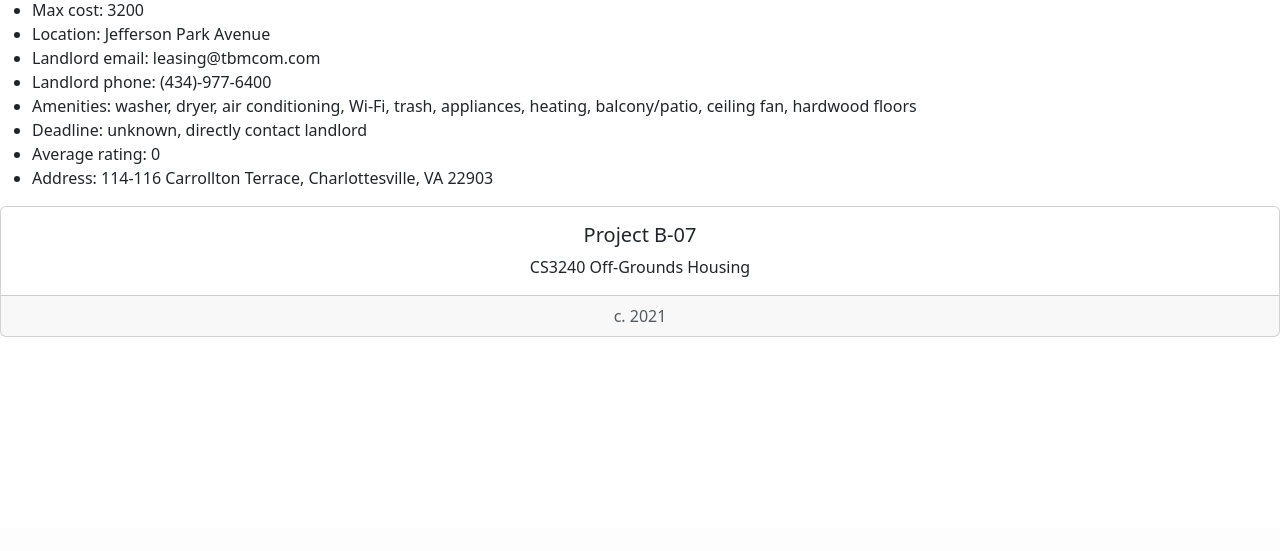
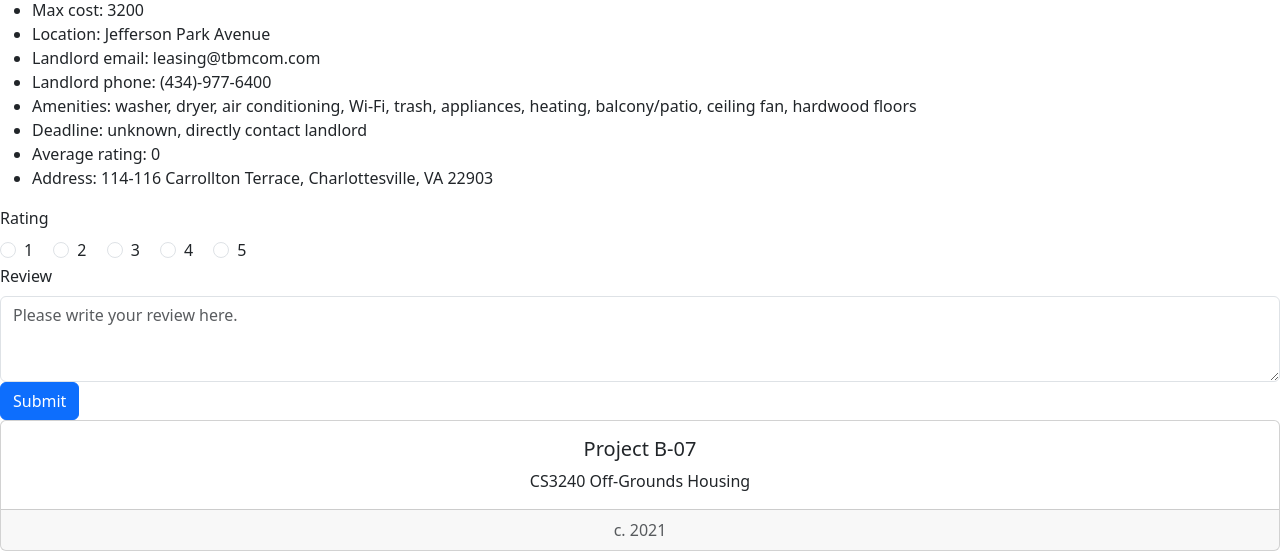
Before and after one commit to HtR212/Housing-Website, a Django app: page /housing/5/ in a window 1280 px wide. Shown: the part 272-823 px from the top of the page. Before the commit the page ends 609 px from the top, so only its background shows below. Run offline with Django 4.2, Linux system fonts and the light colour scheme; a user stored in the database is signed in; data comes from the database, SQL or seed files in the repository; both versions use the stored data as it was after the commit; some libraries are stand-ins or nearby versions.

Commit message:
a prototype of review/rate function

```diff
--- a/b07/settings.py
+++ b/b07/settings.py
@@ -161,6 +161,7 @@ SOCIALACCOUNT_PROVIDERS = {
 
 STATIC_URL = 'static/'
 STATIC_ROOT = os.path.join(BASE_DIR, 'static')
+STATICFILES_STORAGE = 'whitenoise.storage.CompressedManifestStaticFilesStorage'
 
 MEDIA_URL = '/media/'
 MEDIA_ROOT = 'media'
--- a/housing/models.py
+++ b/housing/models.py
@@ -27,3 +27,13 @@ class StudentHousing(models.Model):
             return True
         else:
             return False
+
+
+class Review(models.Model):
+    house = models.ForeignKey(StudentHousing, on_delete=models.CASCADE)
+    rating = models.IntegerField(default=0)
+    review = models.TextField(max_length=200, default="")
+    pub_date = models.DateTimeField('date published')
+
+    def __str__(self):
+        return self.pub_date+' '+self.rating+' '+self.text[:10]
--- a/housing/templates/housing/studentHousingOption.html
+++ b/housing/templates/housing/studentHousingOption.html
@@ -64,6 +64,82 @@
     <p>No housing details are available.</p>
 {% endif %}
 
+<form action="{% url 'housing:review_submit' studenthousing.id %}" method="post">
+    {% csrf_token %}
+    {% if error_message %}<p><strong>{{ error_message }}</strong></p>{% endif %}
+    {% if user.is_authenticated %}
+    <label for="FieldSet1" class="form-label">Rating</label>
+    <fieldset id="FieldSet1">
+        <div class="form-check form-check-inline">
+          <input class="form-check-input" type="radio" name="rating" id="inlineRadio1" value="1">
+          <label class="form-check-label" for="inlineRadio1">1</label>
+        </div>
+        <div class="form-check form-check-inline">
+          <input class="form-check-input" type="radio" name="rating" id="inlineRadio2" value="2">
+          <label class="form-check-label" for="inlineRadio2">2</label>
+        </div>
+        <div class="form-check form-check-inline">
+          <input class="form-check-input" type="radio" name="rating" id="inlineRadio3" value="3">
+          <label class="form-check-label" for="inlineRadio3">3</label>
+        </div>
+        <div class="form-check form-check-inline">
+          <input class="form-check-input" type="radio" name="rating" id="inlineRadio4" value="4">
+          <label class="form-check-label" for="inlineRadio4">4</label>
+        </div>
+        <div class="form-check form-check-inline">
+          <input class="form-check-input" type="radio" name="rating" id="inlineRadio5" value="5">
+          <label class="form-check-label" for="inlineRadio5">5</label>
+        </div>
+    </fieldset>
+    <div>
+        <label for="Textarea1" class="form-label">Review</label>
+        <textarea class="form-control" id="Textarea1" name="review" rows="3" placeholder="Please write your review here."></textarea>
+    </div>
+    <div>
+        <button class="btn btn-primary" type="submit">Submit</button>
+    </div>
+    {% else %}
+    <label for="FieldSet2" class="form-label">Rating</label>
+    <fieldset id="FieldSet2">
+        <div class="form-check form-check-inline">
+          <input class="form-check-input" type="radio" name="Rating" id="inlineRadio6" value=1 disabled>
+          <label class="form-check-label" for="inlineRadio6">1</label>
+        </div>
+        <div class="form-check form-check-inline">
+          <input class="form-check-input" type="radio" name="Rating" id="inlineRadio7" value=2 disabled>
+          <label class="form-check-label" for="inlineRadio7">2</label>
+        </div>
+        <div class="form-check form-check-inline">
+          <input class="form-check-input" type="radio" name="Rating" id="inlineRadio8" value=3 disabled>
+          <label class="form-check-label" for="inlineRadio8">3</label>
+        </div>
+        <div class="form-check form-check-inline">
+          <input class="form-check-input" type="radio" name="Rating" id="inlineRadio9" value=4 disabled>
+          <label class="form-check-label" for="inlineRadio9">4</label>
+        </div>
+        <div class="form-check form-check-inline">
+          <input class="form-check-input" type="radio" name="Rating" id="inlineRadio10" value=5 disabled>
+          <label class="form-check-label" for="inlineRadio10">5</label>
+        </div>
+    </fieldset>
+    <div>
+        <label for="Textarea2" class="form-label">Review</label>
+        <textarea class="form-control" id="Textarea2" name="Review" rows="3" placeholder="Please login to write a review." disabled></textarea>
+    </div>
+    {% endif %}
+</form>
+
+<div class="list-group list-group-flush">
+    {% for review in studenthousing.review_set.all %}
+        <div class="list-group-item" style="margin-left: 250px; margin-right: 250px; margin-top: 5px;">
+            <div class="d-flex w-100 justify-content-between">
+                <h5 class="mb-1">Rating: {{review.rating}}</h5>
+                <small>{{review.pub_date}}</small>
+            </div>
+            <p class="mb-1">Review: {{review.review}}<br><br></p>
+        </div><br>
+    {% endfor %}
+</div>
 
 <div style="bottom:0; width:100%" class="card text-center">
     <div class="card-body">
--- a/housing/urls.py
+++ b/housing/urls.py
@@ -1,5 +1,4 @@
 from django.urls import path
-from . import views
 
 from . import views
 from allauth.account.views import LogoutView
@@ -11,4 +10,5 @@ urlpatterns = [
     path('logout', LogoutView.as_view(), name='logout'),
     path('list/', views.HousingListView.as_view(), name='studentHousingList'),
     path('<int:pk>/', views.DetailView.as_view(), name='detail'),
+    path('<int:housing_id>/review_submit/', views.review_submit, name='review_submit'),
 ]
--- a/housing/views.py
+++ b/housing/views.py
@@ -1,9 +1,11 @@
 from django.shortcuts import render
 from django.http import HttpResponse
-
+from django.http import HttpResponseRedirect
 from django.views import generic
-
+from django.shortcuts import get_object_or_404
 from .models import StudentHousing
+from django.urls import reverse
+from django.utils import timezone
 
 
 # Create your views here.
@@ -19,7 +21,8 @@ class HousingListView(generic.ListView):
         """
         Return all housing listings.
         """
-        return StudentHousing.objects.filter(distToGrounds__gt=0).filter(minCost__gt=0).filter(maxCost__gt=0).filter(averageRating__gte=0).filter(averageRating__lte=5)
+        return StudentHousing.objects.filter(distToGrounds__gt=0).filter(minCost__gt=0).filter(maxCost__gt=0)\
+            .filter(averageRating__gte=0).filter(averageRating__lte=5)
         # return StudentHousing.objects.all()
 
 
@@ -32,3 +35,17 @@ class DetailView(generic.DetailView):
         Return all housing listings.
         """
         return StudentHousing.objects
+
+
+def review_submit(request, housing_id):
+    housing = get_object_or_404(StudentHousing, pk=housing_id)
+    try:
+        selected_choice = request.POST['rating']
+    except KeyError:
+        return render(request, 'housing/studentHousingOption.html', {
+            'studentHousing': housing,
+            'error_message': "You didn't select a rating.",
+        })
+    else:
+        housing.review_set.create(rating=int(selected_choice), review=request.POST['review'], pub_date=timezone.now())
+        return HttpResponseRedirect(reverse('housing:detail', args=(housing_id,)))
```
Also changed, not shown: db.sqlite3.
